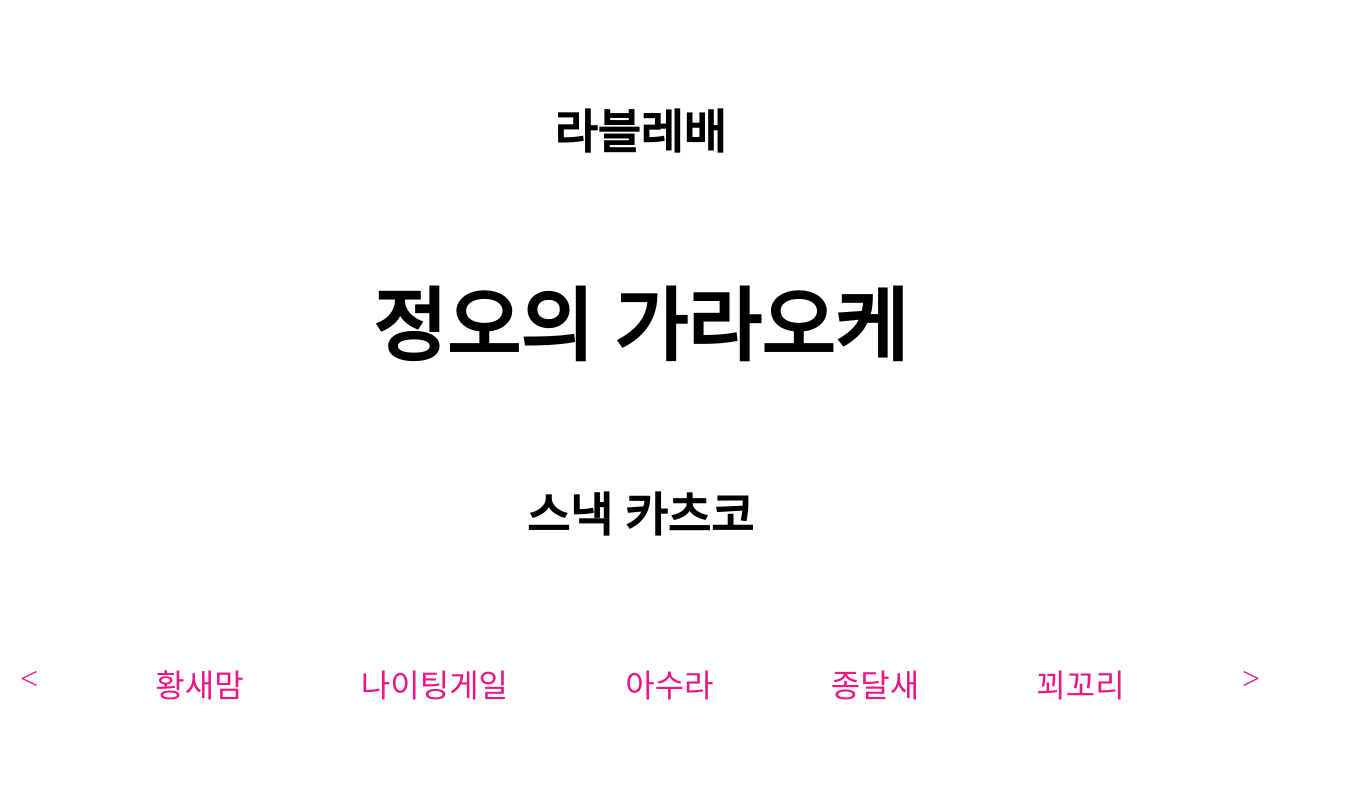
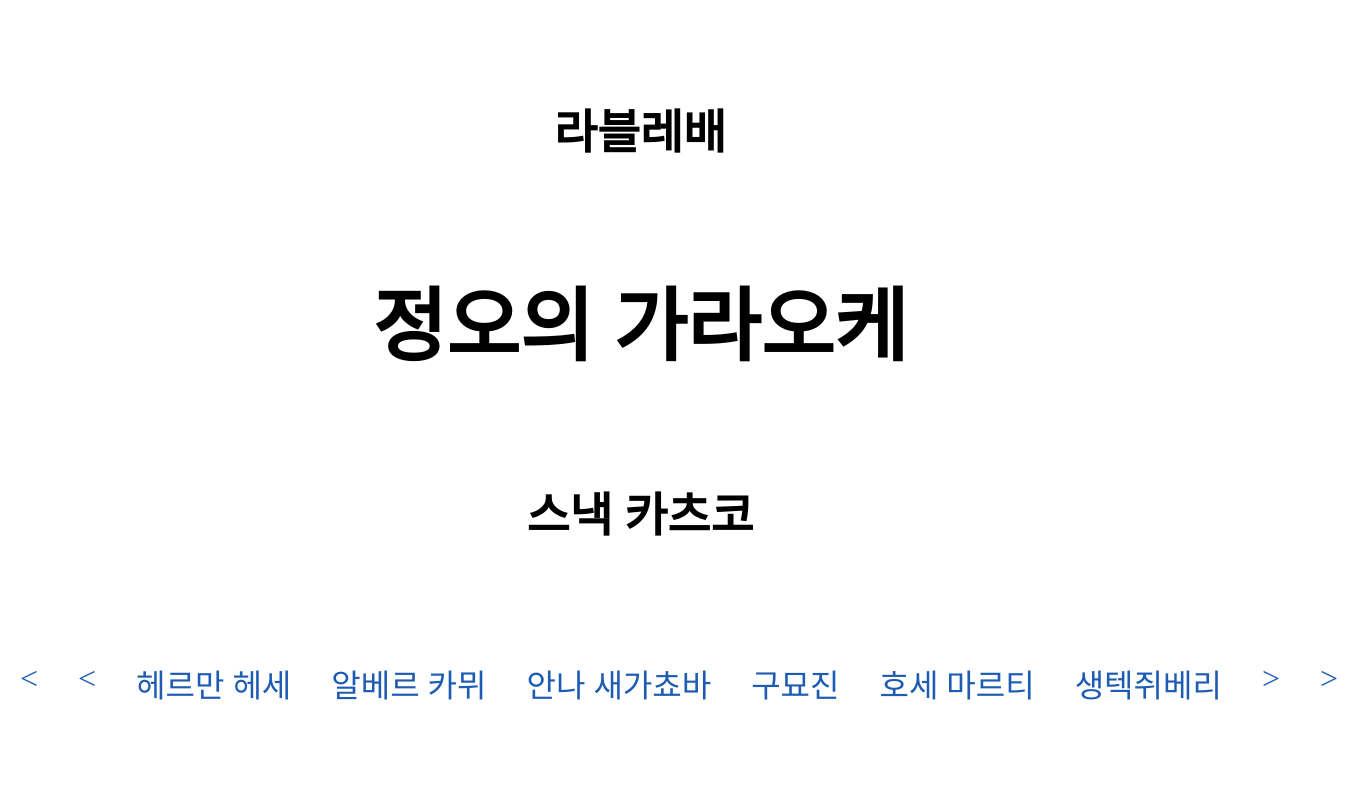
Before and after one commit to kimgnu/karaoke-at-noon, a plain HTML site: page src/index.html in a window 1280 px wide. Shown: the whole page, 1358 px wide, since content can reach past the window. Drawn offline with Linux system fonts and the light colour scheme; a web font is replaced by a local one.

Commit message:
Release: 2025년 제 4회 버전

```diff
--- a/src/css/style.css
+++ b/src/css/style.css
@@ -58,11 +58,11 @@ ol, ul {
 #singers-wrapper ul li a {
     text-decoration: none;
     font-size: 2rem;
-    color: var(--pink);
+    color: var(--rabelais-blue);
 }
 
 #singers-wrapper ul li a:hover {
-    color: var(--rabelais-gold);
+    color: var(--rabelais-orange);
 }
 
 #audio-wrapper {
--- a/src/js/script.js
+++ b/src/js/script.js
@@ -3,45 +3,63 @@ const titleText = ["라블레배", "정오의 가라오케", "스낵 카츠코"]
 const singers = [
     {
 	"name": "<",
-	"title": "서점극장 라블레",
-	"singer": "축가",
-	"link": "https://www.youtube.com/watch?v=KQUGe-LYXsw",
+	"title": "심사위원 축가",
+	"singer": "Elena",
+	"audio": "/media/Elena Music_Karaoke(No adlib).mp3"
     },
     {
-	"name": "황새맘",
-	"title": "Журавли (백학)",
-	"singer": "Марк Бернес",
-	"link": "https://www.youtube.com/watch?v=c0tezPntRzA",
+	"name": "<",
+	"title": "2대 가왕",
+	"singer": "축가",
+	"link": "https://www.youtube.com/watch?v=f71Em8Jr1BE"
     },
     {
-	"name": "나이팅게일",
-	"title": "I love you",
-	"singer": "포지션",
-	"link": "https://www.youtube.com/watch?v=0sULDwCwzys",
+	"name": "헤르만 헤세",
+	"title": "와",
+	"singer": "이정현",
+	"link": "https://www.youtube.com/watch?v=HfhzhonToJU",
     },
     {
-	"name": "아수라",
-	"title": "환희",
-	"singer": "정수라",
-	"link": "https://www.youtube.com/watch?v=APQb_7qu_jU"
+	"name": "알베르 카뮈",
+	"title": "24시간이 모자라",
+	"singer": "선미",
+	"link": "https://www.youtube.com/watch?v=xNZ17TdDM0A"
     },
     {
-	"name": "종달새",
-	"title": "Attention",
-	"singer": "NewJeans",
-	"link": "https://www.youtube.com/watch?v=Hx071fT9W7k"
+	"name": "안나 새가쵸바",
+	"title": "Миллион алых роз",
+	"singer": "Алла Пугачёва",
+	"link": "https://www.youtube.com/watch?v=uAFHXvtmhTo"
     },
     {
-	"name": "꾀꼬리",
-	"title": "찬찬찬",
-	"singer": "편승엽",
-	"link": "https://www.youtube.com/watch?v=LBIj2dB_rhE"
+	"name": "구묘진",
+	"title": "我站在全世界的屋頂",
+	"singer": "張艾嘉",
+	"audio": "/media/我站在全世界的屋頂 - 張艾嘉.mp3"
+    },
+    {
+	"name": "호세 마르티",
+	"title": "Silencio",
+	"singer": "Ibrahim Ferrer & Omara Portuondo",
+	"link": "https://www.youtube.com/watch?v=yGkpgenAnYE"
+    },
+    {
+	"name": "생텍쥐베리",
+	"title": "안되겠더라",
+	"singer": "4MEN",
+	"link": "https://www.youtube.com/watch?v=XYc83Uw1fq0"
     },
     {
 	"name": ">",
 	"title": "서점극장 라블레",
 	"singer": "축가",
-	"link": "https://www.youtube.com/watch?v=W52LhDXGTkE",
+	"link": "https://www.youtube.com/watch?v=DzzRLP6aPxA"
+    },
+    {
+	"name": ">",
+	"title": "심사위원",
+	"singer": "축가",
+	"link": "https://youtube.com/watch?v=Q-1EjXY7Cog"
     }
 ];
 
```
Also changed, not shown: 2 other files.
